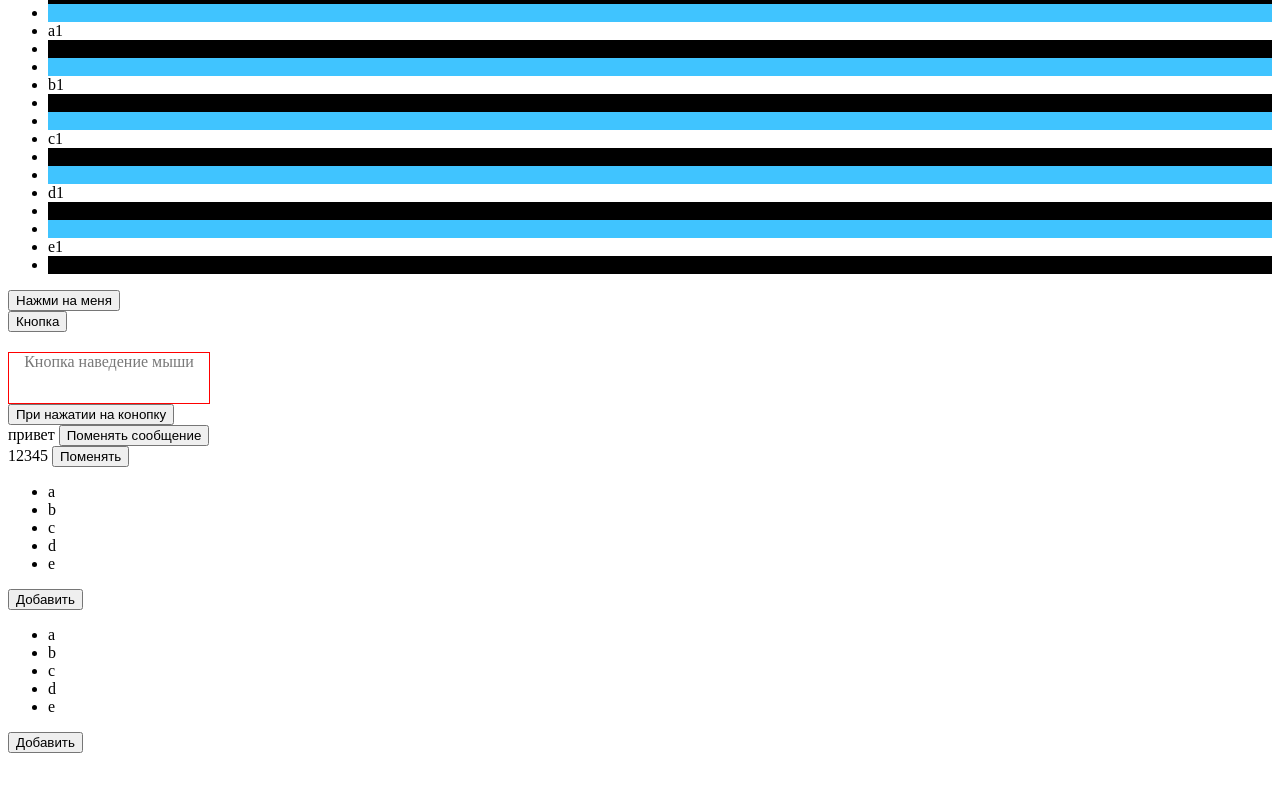
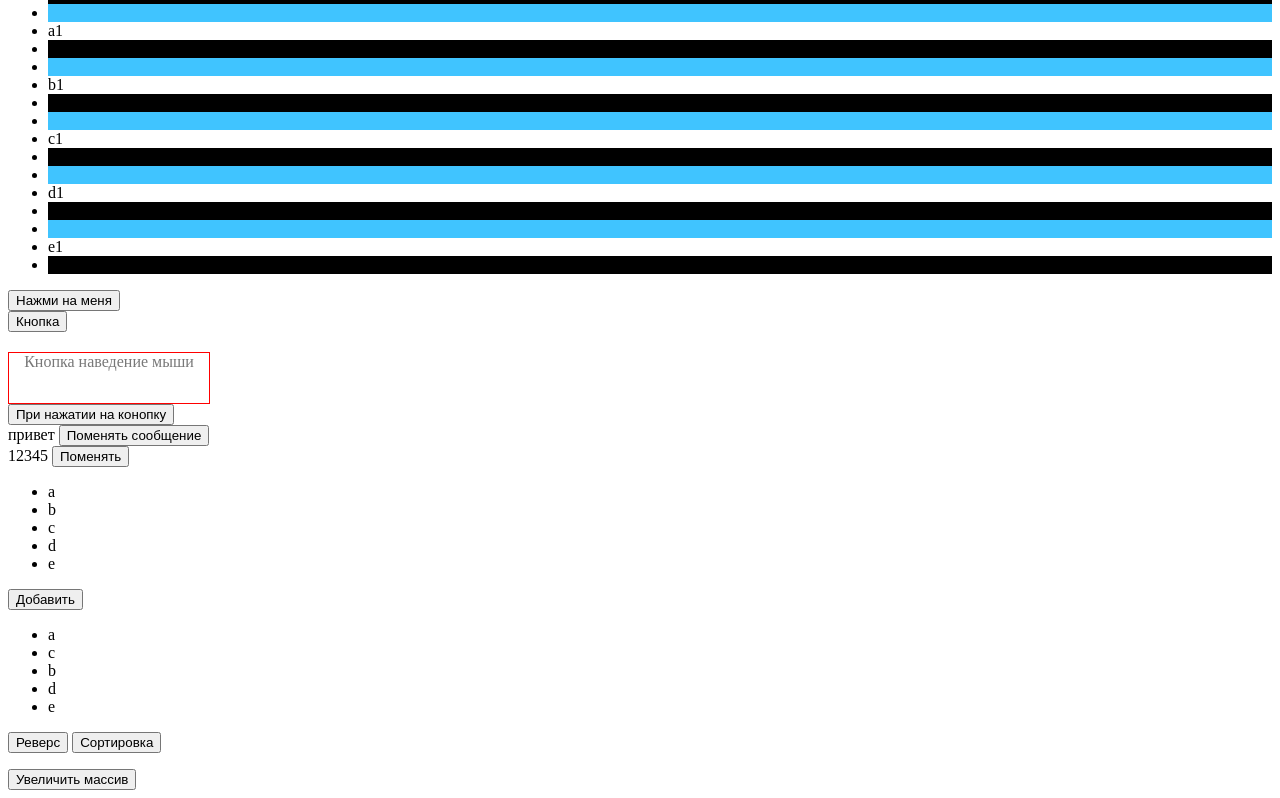
Before and after one commit to Nemolite/vuejs, a plain HTML site: page index.html in a window 1280 px wide. Shown: the part 1848-2646 px from the top of the page. Before the commit the page ends 2609 px from the top, so only its background shows below. Drawn offline with nearby package versions, Linux system fonts and the light colour scheme.

Commit message:
reactiv2

```diff
--- a/index.html
+++ b/index.html
@@ -279,7 +279,14 @@
 		{{ item }}
 	   </li>
 	</ul>
-	<button v-on:click="addItem">Добавить</button>
+	<button v-on:click="addItem">Реверс</button>
+	<button v-on:click="addItem2">Сортировка</button>
+	<ul>
+		<li v-for="itarr in result">
+		{{ itarr }}
+	   </li>
+	</ul>
+	<button v-on:click="addItem3">Увеличить массив</button>
 </div>
 
 
--- a/js/main.js
+++ b/js/main.js
@@ -378,11 +378,22 @@ let most = new Vue({
 let most2 = new Vue({
 	el: '#most2',
 	data: {
-		items: ['a', 'b', 'c', 'd', 'e'],
+		items: ['a', 'c', 'b',  'd', 'e'],
+		arr1: [1, 2],
+        arr2: [3, 4],
+        arr3: [5, 6],
+        result:[],
 	},
 	methods: {
 	addItem: function() {
 		this.items.reverse();
-	}
+	},
+	addItem2: function() {
+		this.items.sort();
+	},
+	addItem3: function() {
+		result = [1, 2].concat([3, 4], [5, 6]);
+		console.log(result);
+	},
 },
 });
```
